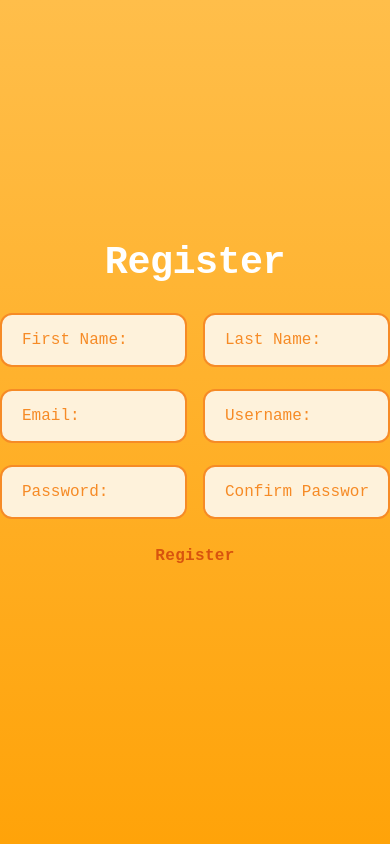
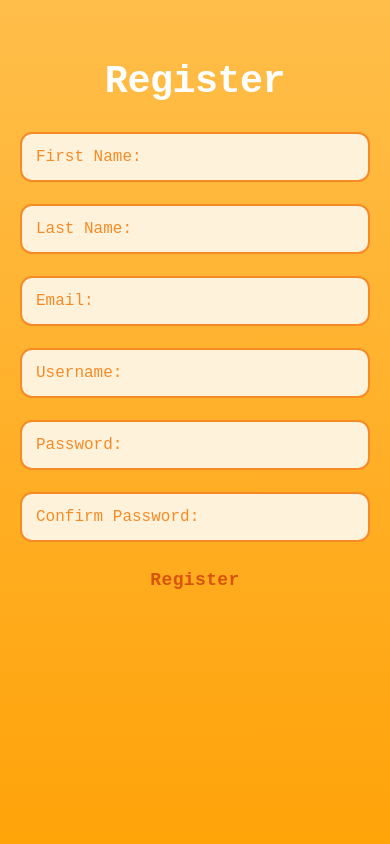
Before and after one commit to tallerasian/Web-Dev-Project, a Flask app: page /register in a window 390 px wide. Run offline with Flask 3, Linux system fonts and the light colour scheme; some libraries are stand-ins or nearby versions.

Commit message:
Make UI work better on smaller screens

```diff
--- a/app/static/css/register.css
+++ b/app/static/css/register.css
@@ -118,3 +118,36 @@ form {
   text-align: center;
   color: #5a2e00;
 }
+
+@media (max-width: 600px) {
+  body.register-page {
+    padding: 20px;
+    align-items: flex-start;
+  }
+
+  .login-container {
+    width: 100%;
+    max-width: 100%;
+    padding-top: 40px;
+  }
+
+  .form-row {
+    flex-direction: column;
+    gap: 12px;
+  }
+
+  .input-field {
+    width: 100%;
+    font-size: 16px;
+    padding: 14px;
+  }
+
+  .actions {
+    flex-direction: column;
+    gap: 12px;
+  }
+
+  .btn {
+    font-size: 18px;
+  }
+}
--- a/app/static/css/style.css
+++ b/app/static/css/style.css
@@ -9,7 +9,6 @@
      5. Home page — home.html only
      6. Create Event page — create_event.html only
 --------------------------------------------------------------     */
-
 
 /*  ============================================
     1. CSS VARIABLES & RESET  (all pages)
@@ -24,13 +23,13 @@
   --calender-yellow: #fddc8a;
   --calender-white: #fef2db;
   /* Heatmap / create-event palette */
-    --bg:         #F0A500;
-    --brown-dark: #3D2B00;
-    --brown-mid:  #7A5C00;
-    --card:       #FAF0DC;
-    --card-dark:  #E8D5A3;
-    --white-soft: #FFFDF5;
-    --font: 'Courier Prime', 'Courier New', Courier, monospace;
+  --bg: #f0a500;
+  --brown-dark: #3d2b00;
+  --brown-mid: #7a5c00;
+  --card: #faf0dc;
+  --card-dark: #e8d5a3;
+  --white-soft: #fffdf5;
+  --font: "Courier Prime", "Courier New", Courier, monospace;
   --radius: 12px;
   --radius-sm: 8px;
 }
@@ -41,7 +40,6 @@
   box-sizing: border-box;
 }
 
-
 /*  ===========================================
     2. BODY BASE  (all pages)
     ============================================ */
@@ -49,10 +47,13 @@
 body {
   min-height: 100vh;
   height: 100vh;
-    background: linear-gradient(to top, var(--bg-orange) 0%, var(--calender-light-orange) 100%);
-    font-family: 'Courier New', Courier, monospace;
+  background: linear-gradient(
+    to top,
+    var(--bg-orange) 0%,
+    var(--calender-light-orange) 100%
+  );
+  font-family: "Courier New", Courier, monospace;
 }
-
 
 /* ================================================
    3. SHARED COMPONENTS  (all pages)
@@ -62,7 +63,7 @@ body {
 .input-field {
   width: 100%;
   padding: 16px 20px;
-    font-family: 'Courier New', Courier, monospace;
+  font-family: "Courier New", Courier, monospace;
   font-size: 1rem;
   color: #8a5a00;
   background-color: var(--calender-white);
@@ -70,12 +71,14 @@ body {
   border-radius: 12px;
   outline: none;
   margin-bottom: 10px;
-    transition: border-color 0.15s, box-shadow 0.15s;
+  transition:
+    border-color 0.15s,
+    box-shadow 0.15s;
 }
 
 .input-field::placeholder {
   color: var(--calender-orange);
-    font-family: 'Courier New', Courier, monospace;
+  font-family: "Courier New", Courier, monospace;
 }
 
 .input-field:focus {
@@ -84,7 +87,6 @@ body {
   position: relative;
   z-index: 1;
 }
-
 
 /* ==============================================
    4. LOGIN PAGE  (login.html only)
@@ -112,7 +114,7 @@ body.login-page {
   display: flex;
   align-items: center;
   gap: 8px;
-    font-family: 'Courier New', Courier, monospace;
+  font-family: "Courier New", Courier, monospace;
 }
 
 .actions {
@@ -128,7 +130,7 @@ body.login-page {
   background: none;
   border: none;
   cursor: pointer;
-    font-family: 'Courier New', Courier, monospace;
+  font-family: "Courier New", Courier, monospace;
   font-size: 1rem;
   font-weight: 700;
   color: var(--calender-dark-orange);
@@ -146,7 +148,7 @@ body.login-page {
   width: 100%;
   min-height: 1.4em;
   margin-top: 14px;
-    font-family: 'Courier New', Courier, monospace;
+  font-family: "Courier New", Courier, monospace;
   font-size: 0.88rem;
   font-weight: 600;
   text-align: center;
@@ -168,7 +170,6 @@ body.login-page {
   border: 1.5px solid #f68b26;
   padding: 8px 14px;
 }
-
 
 /* ================================================
    5. HOME PAGE  (home.html only)
@@ -239,7 +240,7 @@ body.home-page {
 }
 
 .nav-tab {
-    font-family: 'Courier New', Courier, monospace;
+  font-family: "Courier New", Courier, monospace;
   font-size: 0.9rem;
   font-weight: 700;
   color: #5a2d00;
@@ -314,7 +315,7 @@ body.home-page {
   border: none;
   border-radius: 8px;
   padding: 6px 14px;
-    font-family: 'Courier New', Courier, monospace;
+  font-family: "Courier New", Courier, monospace;
   font-size: 0.75rem;
   font-weight: 700;
   cursor: pointer;
@@ -359,7 +360,6 @@ body.home-page {
   font-size: 0.8rem;
   color: #a07040;
 }
-
 
 .mini-calendar {
   background: #fdf6e8;
@@ -440,7 +440,7 @@ body.home-page {
 .btn-primary {
   width: 100%;
   padding: 18px;
-    font-family: 'Courier New', Courier, monospace;
+  font-family: "Courier New", Courier, monospace;
   font-size: 1rem;
   font-weight: 700;
   letter-spacing: 0.05em;
@@ -497,9 +497,12 @@ body.home-page {
   padding: 0 4px;
 }
 
-.join-feedback.error { color: var(--calender-dark-orange); }
-.join-feedback.success { color: #3a7a00; }
-
+.join-feedback.error {
+  color: var(--calender-dark-orange);
+}
+.join-feedback.success {
+  color: #3a7a00;
+}
 
 /* ================================================
    6. CREATE EVENT PAGE  (create_event.html only)
@@ -629,7 +632,7 @@ body.create-event-page {
 .type-tab.active {
   background: var(--card-dark);
   border-color: var(--brown-mid);
-    box-shadow: inset 0 2px 6px rgba(0,0,0,0.08);
+  box-shadow: inset 0 2px 6px rgba(0, 0, 0, 0.08);
   color: var(--brown-dark);
 }
 
@@ -768,7 +771,9 @@ body.create-event-page {
   line-height: 1;
 }
 
-.create-event-page .cal-nav-btn:hover { color: var(--brown-dark); }
+.create-event-page .cal-nav-btn:hover {
+  color: var(--brown-dark);
+}
 
 .create-event-page .cal-grid {
   display: grid;
@@ -796,30 +801,35 @@ body.create-event-page {
   transition: background 0.1s;
 }
 
-.create-event-page .cal-day:hover:not(.other-month) { background: var(--card-dark); }
+.create-event-page .cal-day:hover:not(.other-month) {
+  background: var(--card-dark);
+}
 
 .create-event-page .cal-day.today {
-    background: #C06010;
+  background: #c06010;
   color: #fff;
   font-weight: 700;
 }
 
-.create-event-page .cal-day.other-month { color: #b89a60; cursor: default; }
+.create-event-page .cal-day.other-month {
+  color: #b89a60;
+  cursor: default;
+}
 
 .create-event-page .cal-day.in-range {
-    background: #E09020;
+  background: #e09020;
   color: white;
   border-radius: 0;
 }
 
 .create-event-page .cal-day.range-start {
-    background: #C06010;
+  background: #c06010;
   color: white;
   border-radius: 6px 0 0 6px;
 }
 
 .create-event-page .cal-day.range-end {
-    background: #C06010;
+  background: #c06010;
   color: white;
   border-radius: 0 6px 6px 0;
 }
@@ -848,7 +858,9 @@ body.create-event-page {
   font-family: var(--font);
 }
 
-.week-day-header:last-child { border-right: none; }
+.week-day-header:last-child {
+  border-right: none;
+}
 
 .week-day-cell {
   background: var(--white-soft);
@@ -859,9 +871,15 @@ body.create-event-page {
   transition: background 0.12s;
 }
 
-.week-day-cell:last-child { border-right: none; }
-.week-day-cell:hover { background: var(--card); }
-.week-day-cell.selected { background: var(--card-dark); }
+.week-day-cell:last-child {
+  border-right: none;
+}
+.week-day-cell:hover {
+  background: var(--card);
+}
+.week-day-cell.selected {
+  background: var(--card-dark);
+}
 
 /* ── Time range card ── */
 .time-range-card {
@@ -887,7 +905,9 @@ body.create-event-page {
   gap: 12px;
 }
 
-.time-field { flex: 1; }
+.time-field {
+  flex: 1;
+}
 
 /* ── Right column ── */
 .details-group {
@@ -1098,3 +1118,34 @@ body.code-page .btn-primary {
 body.code-page .btn-primary:hover {
   background: #5a3a00;
 }
+
+@media (max-width: 600px) {
+  body.login-page {
+    padding: 20px;
+    height: auto;
+  }
+
+  .login-container {
+    width: 100%;
+  }
+
+  .actions {
+    flex-direction: column;
+    gap: 12px;
+  }
+
+  .home-nav-tabs {
+    flex-wrap: wrap;
+  }
+
+  .event-card {
+    flex-direction: column;
+    align-items: flex-start;
+    gap: 10px;
+  }
+
+  .share-code-large {
+    font-size: 2rem;
+    letter-spacing: 0.2em;
+  }
+}
```
Also changed, not shown: app/static/css/heatmap.css (+20 -0 lines). Lines whose indentation alone changed are shown as unchanged.
